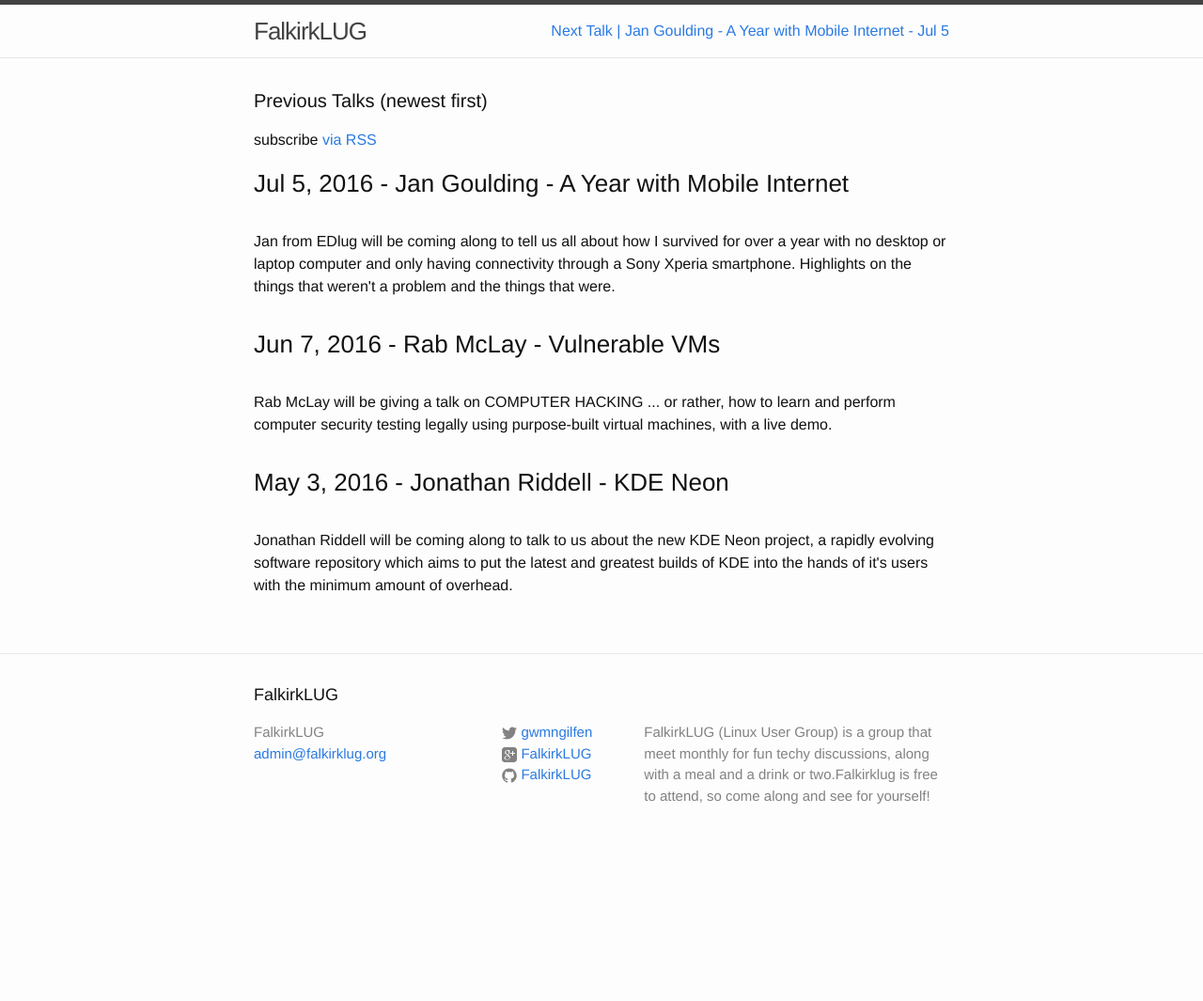
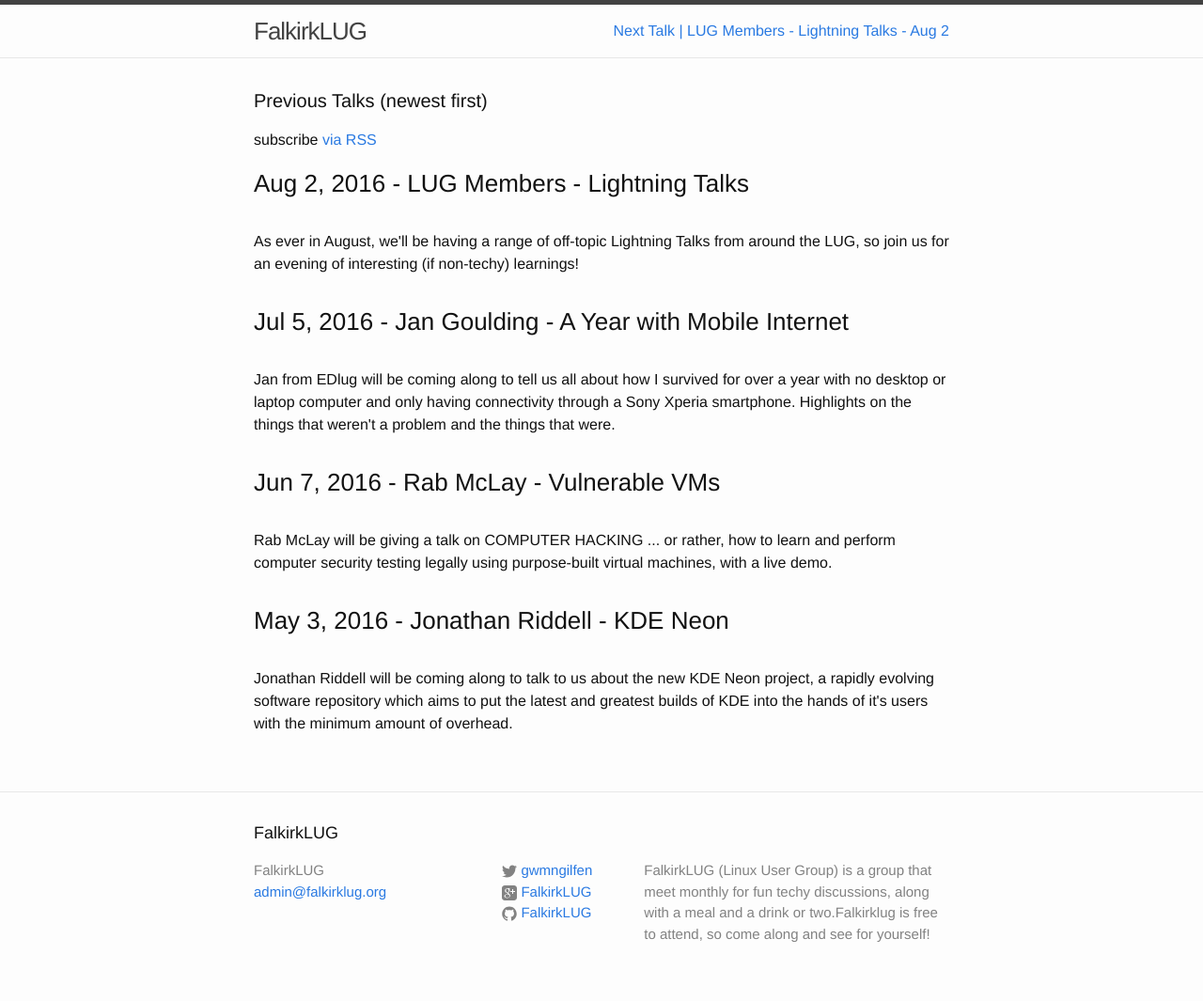
Before and after one commit to FalkirkLUG/FalkirkLUG.github.io, a Jekyll site: the page built from talks.md, in a window 1280 px wide. Shown: the whole page at 94% size. Built offline with Jekyll 4.4.1, drawn with Linux system fonts in a browser that asks for light colours; before the commit the page ends 918 px from its top, so only the background shows below that.

Commit message:
Add August talks

```diff
--- a/_data/talks.yml
+++ b/_data/talks.yml
@@ -21,3 +21,10 @@
     over a year with no desktop or laptop computer and only having connectivity
     through a Sony Xperia smartphone. Highlights on the things that weren't a
     problem and the things that were.
+- speaker: 'LUG Members'
+  title:   'Lightning Talks'
+  date: 2016-08-02
+  description: |
+    As ever in August, we'll be having a range of off-topic Lightning Talks from
+    around the LUG, so join us for an evening of interesting (if non-techy)
+    learnings!
```
